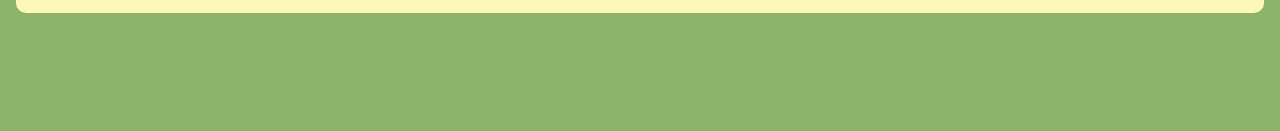
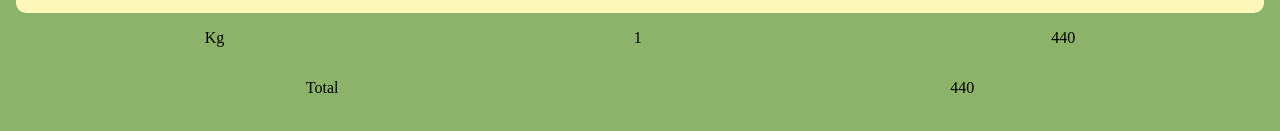
Before and after one commit to danielislas26/Barbacoa-Calculator, a website: page index.html in a window 1280 px wide. Both pictures are taken after a click on the button "Kg". Shown: the part 331-462 px from the top of the page. Drawn offline with Linux system fonts and the light colour scheme; files that its build step writes are made by us from their sources.

Commit message:
se mejoro el display de manera que sea visible la cantidad que se agrega de cada producto con ayuda de un if else y un agregado y generador de id

```diff
--- a/index.html
+++ b/index.html
@@ -23,5 +23,12 @@
         </div>
 
     </div>
+    <div class="compras">
+
+    </div>
+    <di class="total">
+        <p>Total</p>
+        <div id="totales">0</div>
+    </di>
 </body>
 </html>
--- a/src/js/app.js
+++ b/src/js/app.js
@@ -43,41 +43,51 @@ precios = [440,30,24,50,25,20,20,25];
 const menuData =[{
     name: 'Kg',
     price: 440,
+    cantidad:0,
 },
 {
     name: 'Taco',
     price: 30,
+    cantidad:0,
 },
 {
     name: 'Dorado',
     price: 24,
+    cantidad:0,
 },
 {
     name: '1LtCSM',
     price: 50,
+    cantidad:0,
 },
 {
     name: '1/2CSM',
     price:25,
+    cantidad:0,
 },
 {
     name: 'Boing',
     price: 20,
+    cantidad:0,
 },
 {
     name: 'Cafe',
     price:20,
+    cantidad:0,
 },
 {
     name: 'Refresco',
     price:25,
+    cantidad:0,
 },
 ];
 
+const compras = document.querySelector('.compras');
 generateGrid(menuData, document.querySelector('.icons-container'));
 
 function generateGrid(menuData, parent) {
-    let total =0;
+    let total = 0;
+    let cantidad = 0;
 
     menuData.forEach((menuItem) => {
         const btn = document.createElement('button');
@@ -89,13 +99,64 @@ function generateGrid(menuData, parent) {
         h3.textContent = menuItem.name;
 
         btn.addEventListener('click',() => {
+            let counter = 1;
+            cantidad += counter;
+            menuItem.cantidad += counter
+
+
+            //console.log(`la cantidad en el closure es de ${menuItem.cantidad}`);
+
+            if(menuItem.cantidad===1){
+                const div = document.createElement('div');
+                div.classList.add('display-compras');
+                const item = document.createElement('p');
+                const cantidadEl = document.createElement('p');
+                const precio = document.createElement('p');
+
+
+                compras.appendChild(div);
+                div.appendChild(item);
+                div.appendChild(cantidadEl);
+                div.appendChild(precio);
+
+
+               // console.log('hay solo un producto')
+                cantidadEl.setAttribute('id',`cant${menuItem.name}`)
+                precio.setAttribute('id',`precio${menuItem.name}`)
+                precio.textContent = menuItem.price;
+                item.textContent = menuItem.name;
+                cantidadEl.textContent = menuItem.cantidad;
+
+            }else{
+                console.log('hay mas de un producto')
+                const newdivEl = document.getElementById(`cant${menuItem.name}`);
+                const newdivc = document.getElementById(`precio${menuItem.name}`)
+                newdivEl.textContent = `${menuItem.cantidad} * ${menuItem.price}`;
+                newdivc.textContent = `$${(menuItem.price)*(menuItem.cantidad)}`;
+                console.log(`la cantidad es ${cantidad} y en el closure hay ${menuItem.cantidad} de ${menuItem.name} el total es ${menuItem.price*menuItem.cantidad}`)
+
+
+            }
+
+
+
+
+
+
+
+            const totalesEl = document.getElementById('totales');
             const priceEl = document.getElementById('price');
             const totalEl = document.getElementById('total');
-
             total += menuItem.price;
 
             priceEl.textContent = menuItem.price;
             totalEl.textContent = total;
+
+
+
+
+
+            totalesEl.textContent = total;
         });
     });
 }
--- a/src/scss/layout/_home.scss
+++ b/src/scss/layout/_home.scss
@@ -44,3 +44,19 @@ body{
 .displayer p{
     margin: 0;
 }
+
+
+
+
+.display-compras{
+    display: flex;
+    align-items: center;
+    justify-content: space-around;
+
+}
+
+.total{
+    display: flex;
+    align-items: center;
+    justify-content: space-around;
+}
```
Also changed, not shown: build/css/app.css, build/js/app.js.
